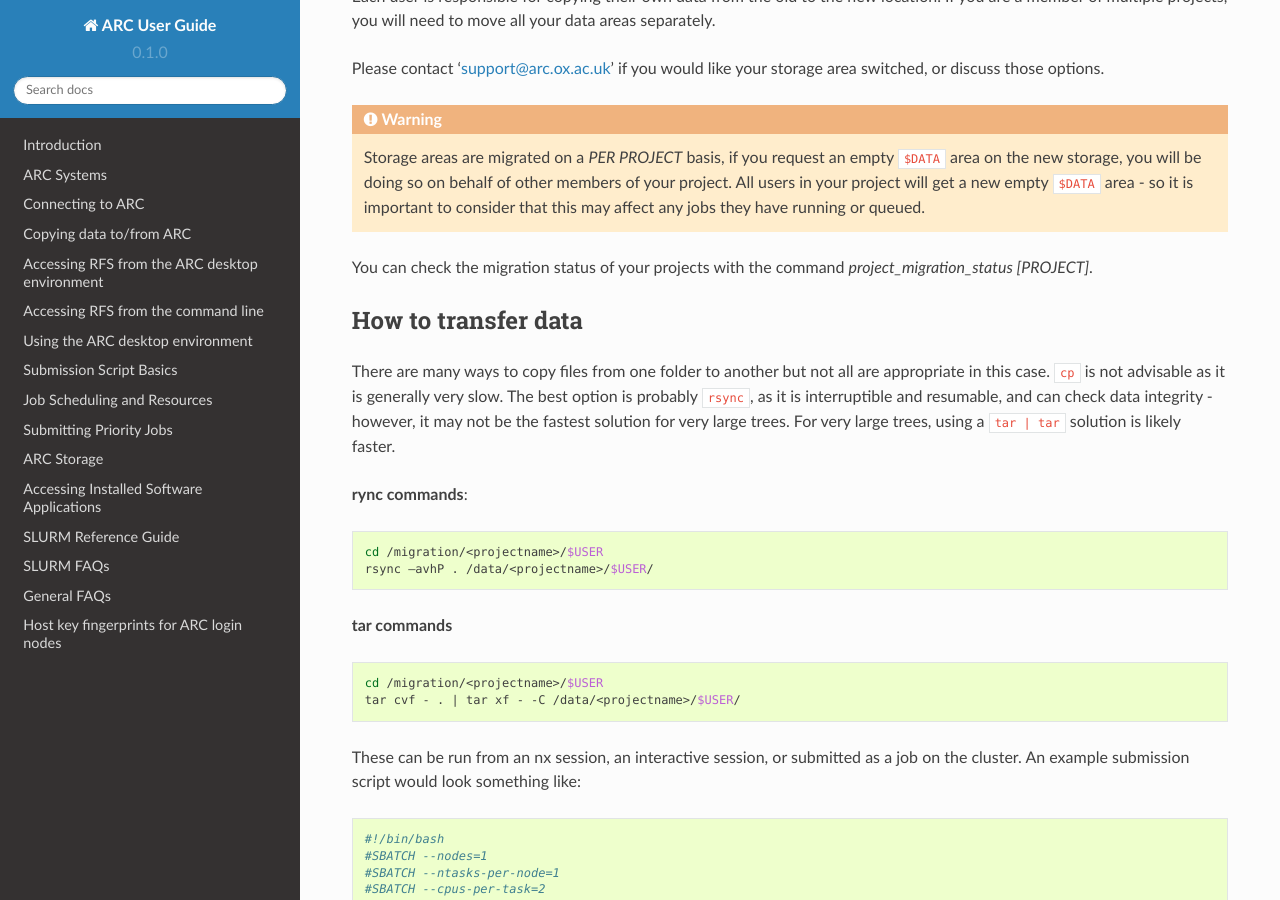
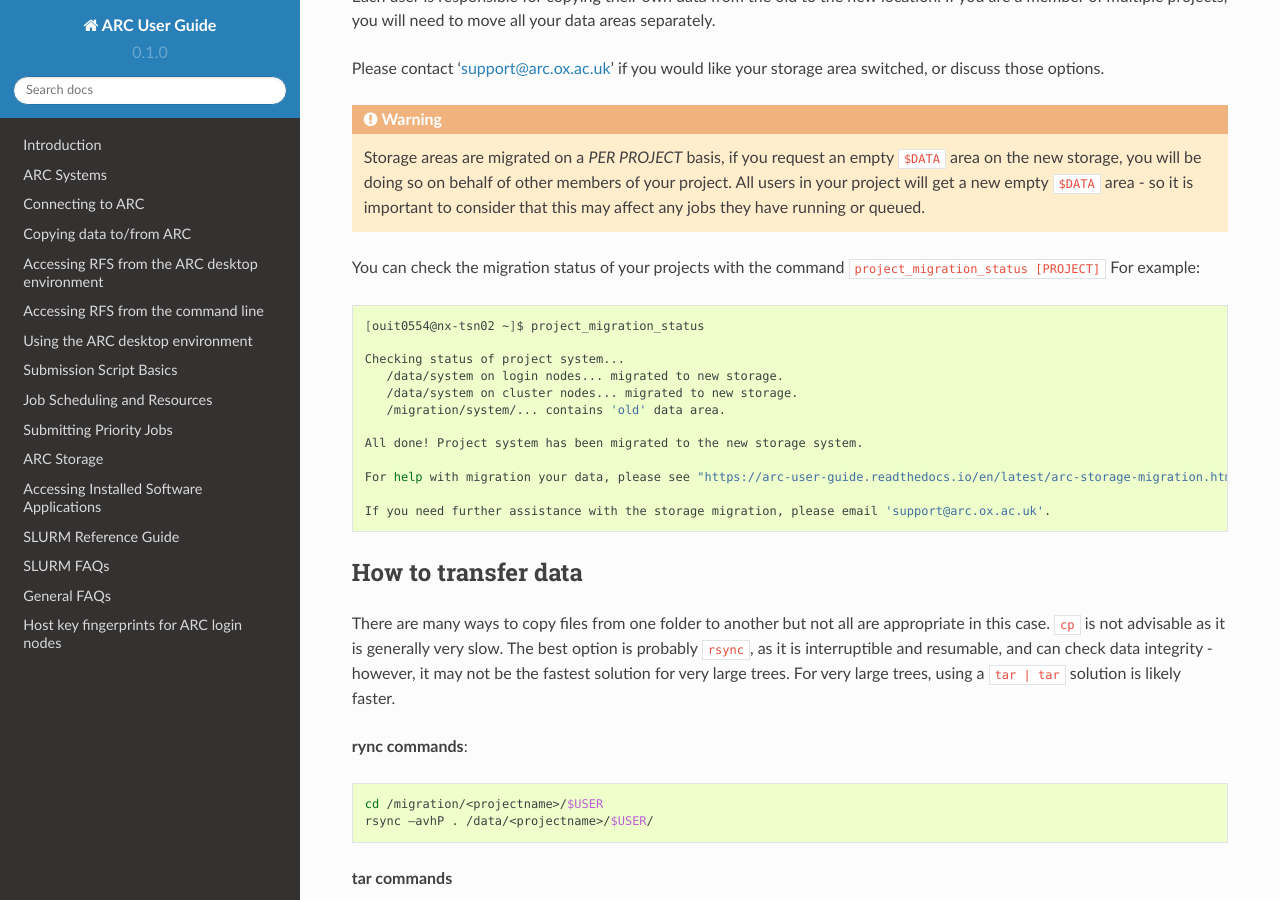
Before and after one commit to tina-friedrich/arc-user-guide, a Sphinx documentation site: the page built from docs/source/arc-storage-migration.rst, in a window 1280 px wide and 900 px high, scrolled down 898 px. Built offline with Sphinx 7.4.7 and the Read the Docs theme 2.0.0, drawn with Linux system fonts in a browser that asks for light colours.

Commit message:
Update arc-storage-migration.rst

```diff
--- a/docs/source/arc-storage-migration.rst
+++ b/docs/source/arc-storage-migration.rst
@@ -29,7 +29,23 @@ Please contact ‘support@arc.ox.ac.uk’ if you would like your storage area sw
 .. warning::
   Storage areas are migrated on a *PER PROJECT* basis, if you request an empty ``$DATA`` area on the new storage, you will be doing so on behalf of other members of your project. All users in your   project will get a new empty ``$DATA`` area - so it is important to consider that this may affect any jobs they have running or queued.
 
-You can check the migration status of your projects with the command *project_migration_status [PROJECT]*.
+You can check the migration status of your projects with the command ``project_migration_status [PROJECT]`` For example:
+
+.. code-block:: shell
+
+    [ouit0554@nx-tsn02 ~]$ project_migration_status
+
+    Checking status of project system...
+       /data/system on login nodes... migrated to new storage.
+       /data/system on cluster nodes... migrated to new storage.
+       /migration/system/... contains 'old' data area.
+
+    All done! Project system has been migrated to the new storage system.
+
+    For help with migration your data, please see "https://arc-user-guide.readthedocs.io/en/latest/arc-storage-migration.html".
+
+    If you need further assistance with the storage migration, please email 'support@arc.ox.ac.uk'.
+
 
 How to transfer data
 --------------------
```
